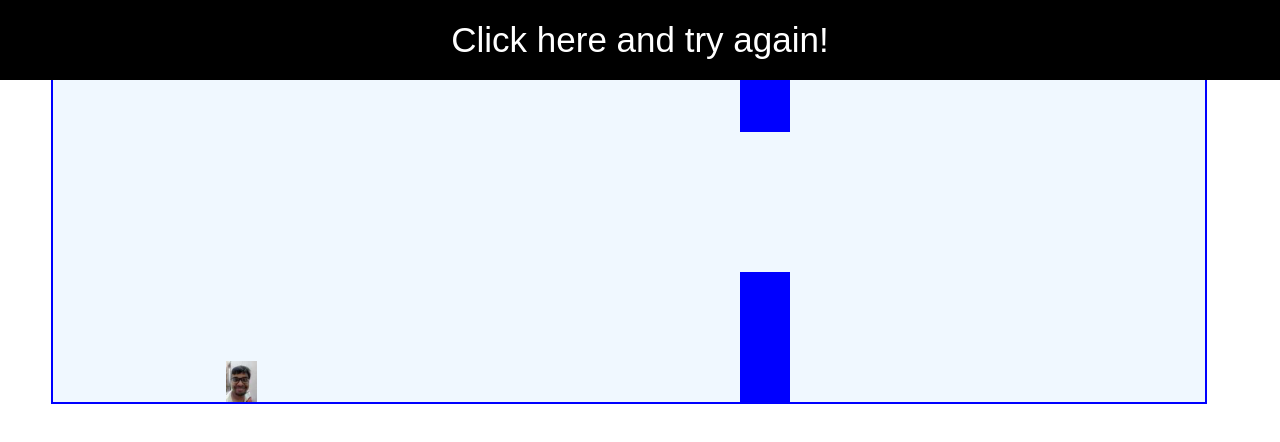
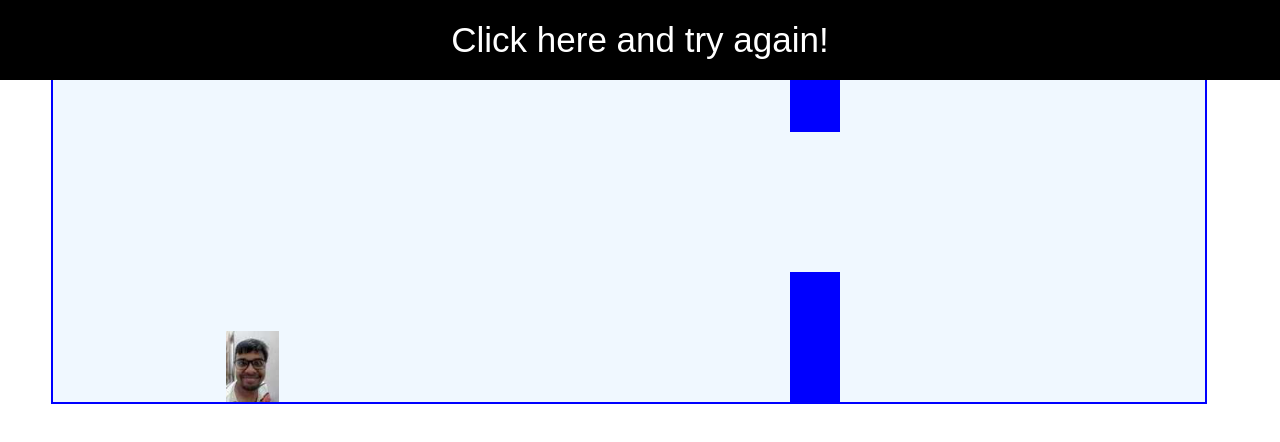
Before and after one commit to dev3105/tapbirds, a plain HTML site: page index.html in a window 1280 px wide. Shown: the top 442 px of the page. Drawn offline with Linux system fonts and the light colour scheme.

Commit message:
Update style.css

```diff
--- a/style.css
+++ b/style.css
@@ -17,8 +17,8 @@ body {
 #bird {
     position: absolute;
     background: url('bird1.png');
-    height: 42px;
-    width: 65px;
+    height: 72px;
+    width: 75px;
     background-size: contain;
     background-repeat: no-repeat;
     top: 20%;
```
